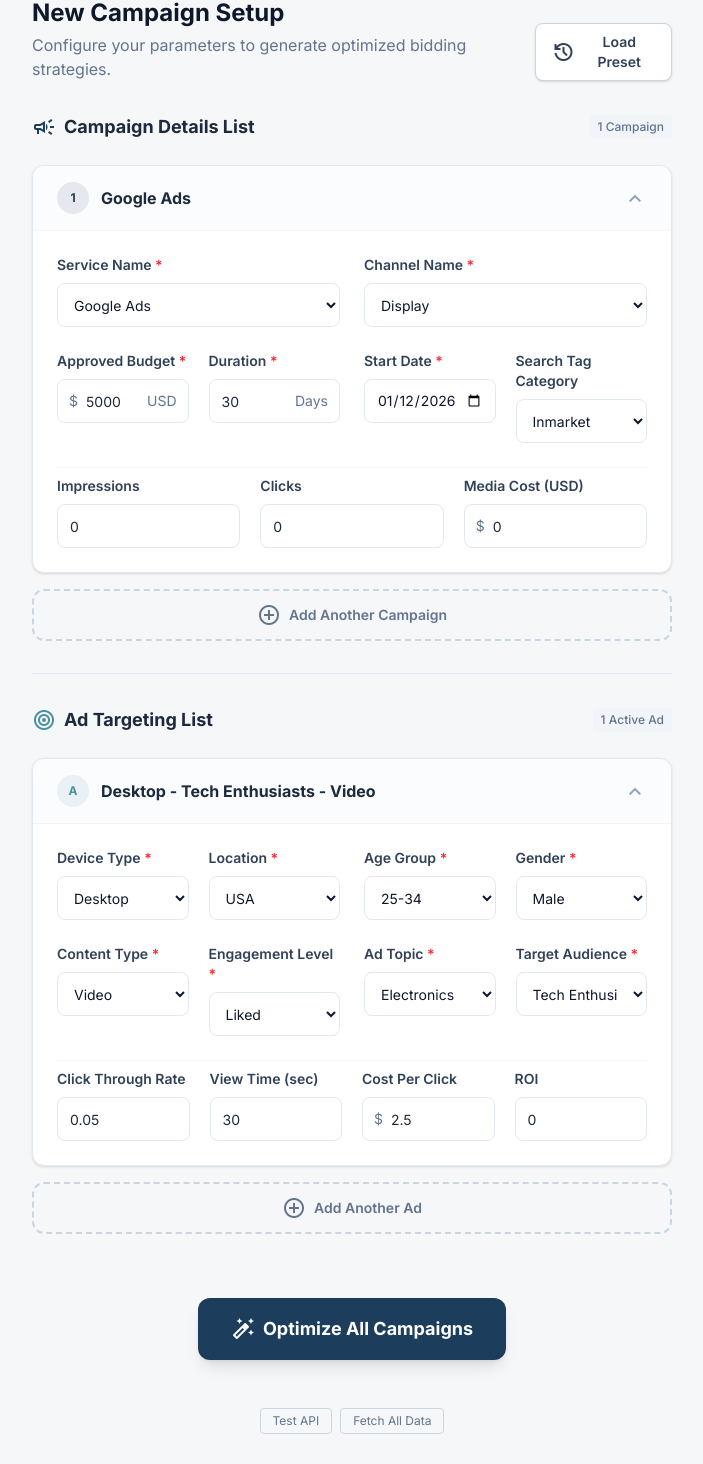
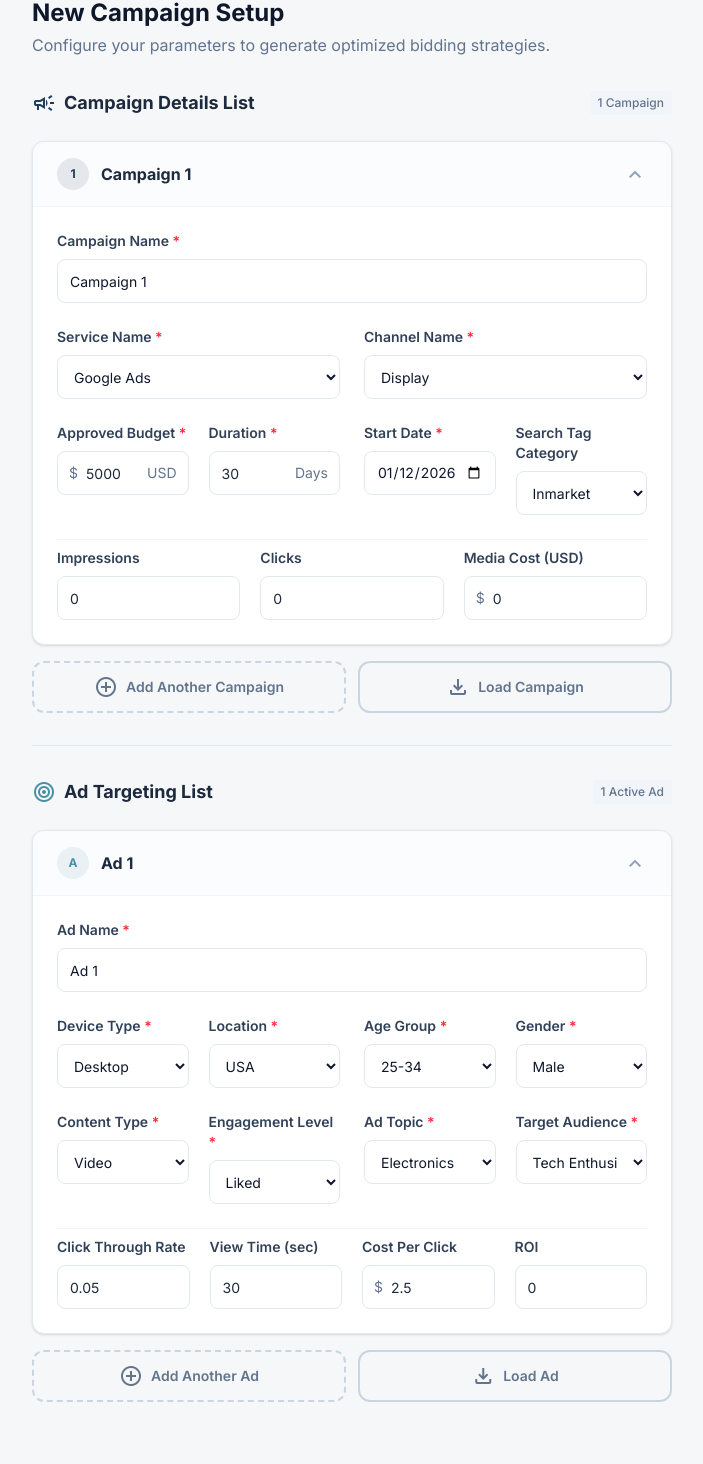
Before and after one commit to 1220823/Viralytics-Desafio-2, a Next.js app in the folder ad-bidder-ui/: page / in a window 1280 px wide. Shown: the part 100-1564 px from the top of the page, without its empty margins (288-991 px from the left). Built offline with nearby package versions, Linux system fonts and the light colour scheme.

Commit message:
Implemented load presets option

```diff
--- a/ad-bidder-ui/src/app/page.tsx
+++ b/ad-bidder-ui/src/app/page.tsx
@@ -4,6 +4,7 @@ import { useState } from "react";
 import Header from "@/components/Header";
 import CampaignSection from "@/components/CampaignSection";
 import AdSection from "@/components/AdSection";
+import LoadModal from "@/components/LoadModal";
 import { Campaign, Ad, DEFAULT_CAMPAIGN, DEFAULT_AD, OptimizationResponse } from "@/types";
 
 let nextCampaignId = 1;
@@ -19,17 +20,40 @@ function generateAdId() {
 
 export default function Home() {
   const [campaigns, setCampaigns] = useState<Campaign[]>([
-    { ...DEFAULT_CAMPAIGN, id: generateCampaignId(), name: "Campaign 1" },
+    {
+      ...DEFAULT_CAMPAIGN,
+      id: generateCampaignId(),
+      name: "Campaign 1",
+      time: new Date().toISOString().split('T')[0]
+    },
   ]);
   const [ads, setAds] = useState<Ad[]>([
-    { ...DEFAULT_AD, id: generateAdId(), name: "Ad 1" },
+    {
+      ...DEFAULT_AD,
+      id: generateAdId(),
+      name: "Ad 1",
+      timestamp: new Date().toISOString()
+    },
   ]);
   const [isOptimizing, setIsOptimizing] = useState(false);
   const [results, setResults] = useState<OptimizationResponse | null>(null);
 
+  // Load modal state
+  const [showCampaignModal, setShowCampaignModal] = useState(false);
+  const [showAdModal, setShowAdModal] = useState(false);
+  const [loadedCampaigns, setLoadedCampaigns] = useState<Campaign[]>([]);
+  const [loadedAds, setLoadedAds] = useState<Ad[]>([]);
+  const [isLoadingCampaigns, setIsLoadingCampaigns] = useState(false);
+  const [isLoadingAds, setIsLoadingAds] = useState(false);
+
   const addCampaign = () => {
     const newId = generateCampaignId();
-    setCampaigns([...campaigns, { ...DEFAULT_CAMPAIGN, id: newId, name: `Campaign ${newId}` }]);
+    setCampaigns([...campaigns, {
+      ...DEFAULT_CAMPAIGN,
+      id: newId,
+      name: `Campaign ${newId}`,
+      time: new Date().toISOString().split('T')[0]
+    }]);
   };
 
   const removeCampaign = (id: number) => {
@@ -46,7 +70,12 @@ export default function Home() {
 
   const addAd = () => {
     const newId = generateAdId();
-    setAds([...ads, { ...DEFAULT_AD, id: newId, name: `Ad ${newId}` }]);
+    setAds([...ads, {
+      ...DEFAULT_AD,
+      id: newId,
+      name: `Ad ${newId}`,
+      timestamp: new Date().toISOString()
+    }]);
   };
 
   const removeAd = (id: number) => {
@@ -77,6 +106,50 @@ export default function Home() {
     } catch (error) {
       console.error("Data fetch failed:", error);
     }
+  };
+
+  const openLoadCampaignModal = async () => {
+    setShowCampaignModal(true);
+    setIsLoadingCampaigns(true);
+    try {
+      const response = await fetch("http://localhost:8000/campaigns");
+      const data = await response.json();
+      setLoadedCampaigns(data);
+    } catch (error) {
+      console.error("Failed to load campaigns:", error);
+      setLoadedCampaigns([]);
+    } finally {
+      setIsLoadingCampaigns(false);
+    }
+  };
+
+  const openLoadAdModal = async () => {
+    setShowAdModal(true);
+    setIsLoadingAds(true);
+    try {
+      const response = await fetch("http://localhost:8000/ads");
+      const data = await response.json();
+      setLoadedAds(data);
+    } catch (error) {
+      console.error("Failed to load ads:", error);
+      setLoadedAds([]);
+    } finally {
+      setIsLoadingAds(false);
+    }
+  };
+
+  const handleSelectCampaign = (item: Campaign | Ad) => {
+    const campaign = item as Campaign;
+    const newId = generateCampaignId();
+    setCampaigns([...campaigns, { ...campaign, id: newId }]);
+    setShowCampaignModal(false);
+  };
+
+  const handleSelectAd = (item: Campaign | Ad) => {
+    const ad = item as Ad;
+    const newId = generateAdId();
+    setAds([...ads, { ...ad, id: newId }]);
+    setShowAdModal(false);
   };
 
   const handleOptimize = async () => {
@@ -133,18 +206,13 @@ export default function Home() {
               Configure your parameters to generate optimized bidding strategies.
             </p>
           </div>
-          <div className="flex gap-3">
-            <button className="inline-flex items-center gap-2 px-4 py-2 bg-white border border-slate-300 rounded-lg text-sm font-semibold text-slate-700 shadow-sm hover:bg-slate-50 transition-colors">
-              <span className="material-symbols-outlined text-[20px]">history</span>
-              Load Preset
-            </button>
-          </div>
         </div>
 
         {/* Campaign Section */}
         <CampaignSection
           campaigns={campaigns}
           onAdd={addCampaign}
+          onLoad={openLoadCampaignModal}
           onRemove={removeCampaign}
           onUpdate={updateCampaign}
         />
@@ -156,6 +224,7 @@ export default function Home() {
         <AdSection
           ads={ads}
           onAdd={addAd}
+          onLoad={openLoadAdModal}
           onRemove={removeAd}
           onUpdate={updateAd}
         />
@@ -214,6 +283,27 @@ export default function Home() {
           </div>
         )}
       </main>
+
+      {/* Load Modals */}
+      <LoadModal
+        isOpen={showCampaignModal}
+        onClose={() => setShowCampaignModal(false)}
+        title="Load Campaign from Database"
+        items={loadedCampaigns}
+        type="campaign"
+        onSelect={handleSelectCampaign}
+        isLoading={isLoadingCampaigns}
+      />
+
+      <LoadModal
+        isOpen={showAdModal}
+        onClose={() => setShowAdModal(false)}
+        title="Load Ad from Database"
+        items={loadedAds}
+        type="ad"
+        onSelect={handleSelectAd}
+        isLoading={isLoadingAds}
+      />
     </div>
   );
 }
--- a/ad-bidder-ui/src/components/AdCard.tsx
+++ b/ad-bidder-ui/src/components/AdCard.tsx
@@ -33,17 +33,7 @@ export default function AdCard({
   const [open, setOpen] = useState(isOpen);
 
   const getDisplayName = () => {
-    const parts = [];
-    if (ad.device_type) {
-      parts.push(ad.device_type);
-    }
-    if (ad.ad_target_audience) {
-      parts.push(ad.ad_target_audience);
-    }
-    if (ad.content_type) {
-      parts.push(ad.content_type);
-    }
-    return parts.length > 1 ? parts.join(" - ") : `Ad ${label}`;
+    return ad.name || `Ad ${label}`;
   };
 
   return (
@@ -86,6 +76,20 @@ export default function AdCard({
 
       <div className="p-6 border-t border-slate-100">
         <div className="grid grid-cols-1 lg:grid-cols-2 gap-6">
+          {/* Ad Name */}
+          <div className="lg:col-span-2">
+            <label className="block text-sm font-semibold text-slate-700 mb-2">
+              Ad Name <span className="text-red-500">*</span>
+            </label>
+            <input
+              type="text"
+              value={ad.name}
+              onChange={(e) => onUpdate({ name: e.target.value })}
+              placeholder="Enter ad name"
+              className="w-full rounded-lg border border-slate-200 bg-white text-slate-900 focus:border-[#4A90A4] focus:ring-[#4A90A4] sm:text-sm h-11 px-3"
+            />
+          </div>
+
           {/* Device Type & Location */}
           <div className="grid grid-cols-1 sm:grid-cols-2 gap-5">
             <div>
--- a/ad-bidder-ui/src/components/AdSection.tsx
+++ b/ad-bidder-ui/src/components/AdSection.tsx
@@ -6,6 +6,7 @@ import AdCard from "./AdCard";
 interface AdSectionProps {
   ads: Ad[];
   onAdd: () => void;
+  onLoad: () => void;
   onRemove: (id: number) => void;
   onUpdate: (id: number, updates: Partial<Ad>) => void;
 }
@@ -13,6 +14,7 @@ interface AdSectionProps {
 export default function AdSection({
   ads,
   onAdd,
+  onLoad,
   onRemove,
   onUpdate,
 }: AdSectionProps) {
@@ -45,14 +47,24 @@ export default function AdSection({
         />
       ))}
 
+      <div className="flex gap-3">
         <button
           type="button"
           onClick={onAdd}
-        className="w-full py-3 border-2 border-dashed border-slate-300 rounded-xl text-slate-500 hover:border-[#4A90A4] hover:text-[#4A90A4] hover:bg-slate-50 transition-all font-semibold text-sm flex items-center justify-center gap-2"
+          className="flex-1 py-3 border-2 border-dashed border-slate-300 rounded-xl text-slate-500 hover:border-[#4A90A4] hover:text-[#4A90A4] hover:bg-slate-50 transition-all font-semibold text-sm flex items-center justify-center gap-2"
         >
           <span className="material-symbols-outlined">add_circle</span>
           Add Another Ad
         </button>
+        <button
+          type="button"
+          onClick={onLoad}
+          className="flex-1 py-3 border-2 border-slate-300 rounded-xl text-slate-500 hover:border-[#4A90A4] hover:text-[#4A90A4] hover:bg-slate-50 transition-all font-semibold text-sm flex items-center justify-center gap-2"
+        >
+          <span className="material-symbols-outlined">download</span>
+          Load Ad
+        </button>
+      </div>
     </section>
   );
 }
--- a/ad-bidder-ui/src/components/CampaignCard.tsx
+++ b/ad-bidder-ui/src/components/CampaignCard.tsx
@@ -28,10 +28,7 @@ export default function CampaignCard({
   const [open, setOpen] = useState(isOpen);
 
   const getDisplayName = () => {
-    if (campaign.ext_service_name) {
-      return campaign.ext_service_name;
-    }
-    return `Campaign ${index}`;
+    return campaign.name || `Campaign ${index}`;
   };
 
   return (
@@ -74,6 +71,20 @@ export default function CampaignCard({
 
       <div className="p-6 border-t border-slate-100">
         <div className="grid grid-cols-1 md:grid-cols-2 gap-6">
+          {/* Campaign Name */}
+          <div className="md:col-span-2">
+            <label className="block text-sm font-semibold text-slate-700 mb-2">
+              Campaign Name <span className="text-red-500">*</span>
+            </label>
+            <input
+              type="text"
+              value={campaign.name}
+              onChange={(e) => onUpdate({ name: e.target.value })}
+              placeholder="Enter campaign name"
+              className="w-full rounded-lg border border-slate-200 bg-white text-slate-900 focus:border-[#1d3d5d] focus:ring-[#1d3d5d] sm:text-sm h-11 px-3"
+            />
+          </div>
+
           {/* Service Name */}
           <div>
             <label className="block text-sm font-semibold text-slate-700 mb-2">
--- a/ad-bidder-ui/src/components/CampaignSection.tsx
+++ b/ad-bidder-ui/src/components/CampaignSection.tsx
@@ -6,6 +6,7 @@ import CampaignCard from "./CampaignCard";
 interface CampaignSectionProps {
   campaigns: Campaign[];
   onAdd: () => void;
+  onLoad: () => void;
   onRemove: (id: number) => void;
   onUpdate: (id: number, updates: Partial<Campaign>) => void;
 }
@@ -13,6 +14,7 @@ interface CampaignSectionProps {
 export default function CampaignSection({
   campaigns,
   onAdd,
+  onLoad,
   onRemove,
   onUpdate,
 }: CampaignSectionProps) {
@@ -40,14 +42,24 @@ export default function CampaignSection({
         />
       ))}
 
+      <div className="flex gap-3">
         <button
           type="button"
           onClick={onAdd}
-        className="w-full py-3 border-2 border-dashed border-slate-300 rounded-xl text-slate-500 hover:border-[#1d3d5d] hover:text-[#1d3d5d] hover:bg-slate-50 transition-all font-semibold text-sm flex items-center justify-center gap-2"
+          className="flex-1 py-3 border-2 border-dashed border-slate-300 rounded-xl text-slate-500 hover:border-[#1d3d5d] hover:text-[#1d3d5d] hover:bg-slate-50 transition-all font-semibold text-sm flex items-center justify-center gap-2"
         >
           <span className="material-symbols-outlined">add_circle</span>
           Add Another Campaign
         </button>
+        <button
+          type="button"
+          onClick={onLoad}
+          className="flex-1 py-3 border-2 border-slate-300 rounded-xl text-slate-500 hover:border-[#1d3d5d] hover:text-[#1d3d5d] hover:bg-slate-50 transition-all font-semibold text-sm flex items-center justify-center gap-2"
+        >
+          <span className="material-symbols-outlined">download</span>
+          Load Campaign
+        </button>
+      </div>
     </section>
   );
 }
--- /dev/null
+++ b/ad-bidder-ui/src/components/LoadModal.tsx
@@ -0,0 +1,109 @@
+"use client";
+
+import { Campaign, Ad } from "@/types";
+
+interface LoadModalProps {
+  isOpen: boolean;
+  onClose: () => void;
+  title: string;
+  items: Campaign[] | Ad[];
+  type: "campaign" | "ad";
+  onSelect: (item: Campaign | Ad) => void;
+  isLoading: boolean;
+}
+
+export default function LoadModal({
+  isOpen,
+  onClose,
+  title,
+  items,
+  type,
+  onSelect,
+  isLoading,
+}: LoadModalProps) {
+  if (!isOpen) return null;
+
+  const getCampaignSummary = (campaign: Campaign) => {
+    return (
+      <div className="flex flex-col">
+        <span className="font-semibold text-slate-800">{campaign.name}</span>
+        <span className="text-sm text-slate-500">
+          {campaign.ext_service_name} &bull; {campaign.channel_name} &bull; ${campaign.approved_budget.toLocaleString()}
+        </span>
+      </div>
+    );
+  };
+
+  const getAdSummary = (ad: Ad) => {
+    return (
+      <div className="flex flex-col">
+        <span className="font-semibold text-slate-800">{ad.name}</span>
+        <span className="text-sm text-slate-500">
+          {ad.ad_topic} &bull; {ad.device_type} &bull; {ad.ad_target_audience}
+        </span>
+      </div>
+    );
+  };
+
+  return (
+    <div className="fixed inset-0 z-50 flex items-center justify-center">
+      {/* Backdrop */}
+      <div
+        className="absolute inset-0 bg-black/50"
+        onClick={onClose}
+      />
+
+      {/* Modal */}
+      <div className="relative bg-white rounded-xl shadow-xl max-w-md w-full mx-4 max-h-[80vh] flex flex-col">
+        {/* Header */}
+        <div className="flex items-center justify-between px-6 py-4 border-b border-slate-200">
+          <h3 className="text-lg font-bold text-slate-800">{title}</h3>
+          <button
+            onClick={onClose}
+            className="p-1 text-slate-400 hover:text-slate-600 transition-colors"
+          >
+            <span className="material-symbols-outlined">close</span>
+          </button>
+        </div>
+
+        {/* Content */}
+        <div className="flex-1 overflow-y-auto p-4">
+          {isLoading ? (
+            <div className="flex items-center justify-center py-8">
+              <div className="animate-spin rounded-full h-8 w-8 border-b-2 border-[#1d3d5d]"></div>
+            </div>
+          ) : items.length === 0 ? (
+            <div className="text-center py-8 text-slate-500">
+              No {type}s found in the database.
+            </div>
+          ) : (
+            <ul className="space-y-2">
+              {items.map((item) => (
+                <li key={item.id}>
+                  <button
+                    onClick={() => onSelect(item)}
+                    className="w-full text-left px-4 py-3 rounded-lg border border-slate-200 hover:border-[#1d3d5d] hover:bg-slate-50 transition-all"
+                  >
+                    {type === "campaign"
+                      ? getCampaignSummary(item as Campaign)
+                      : getAdSummary(item as Ad)}
+                  </button>
+                </li>
+              ))}
+            </ul>
+          )}
+        </div>
+
+        {/* Footer */}
+        <div className="px-6 py-4 border-t border-slate-200">
+          <button
+            onClick={onClose}
+            className="w-full py-2 text-sm font-semibold text-slate-600 hover:text-slate-800 transition-colors"
+          >
+            Cancel
+          </button>
+        </div>
+      </div>
+    </div>
+  );
+}
--- a/ad-bidder-ui/src/types/index.ts
+++ b/ad-bidder-ui/src/types/index.ts
@@ -65,7 +65,7 @@ export interface OptimizationResponse {
 export const DEFAULT_CAMPAIGN: Omit<Campaign, 'id'> = {
   name: '',
   no_of_days: 30,
-  time: new Date().toISOString().split('T')[0],
+  time: '2026-01-01',
   approved_budget: 5000,
   impressions: 0,
   clicks: 0,
@@ -81,7 +81,7 @@ export const DEFAULT_AD: Omit<Ad, 'id'> = {
   view_time: 30,
   cost_per_click: 2.50,
   roi: 0,
-  timestamp: new Date().toISOString(),
+  timestamp: '2026-01-01T00:00:00.000Z',
   age_group: '25-34',
   engagement_level: 'Liked',
   device_type: 'Desktop',
```
Lines whose indentation alone changed are shown as unchanged.
